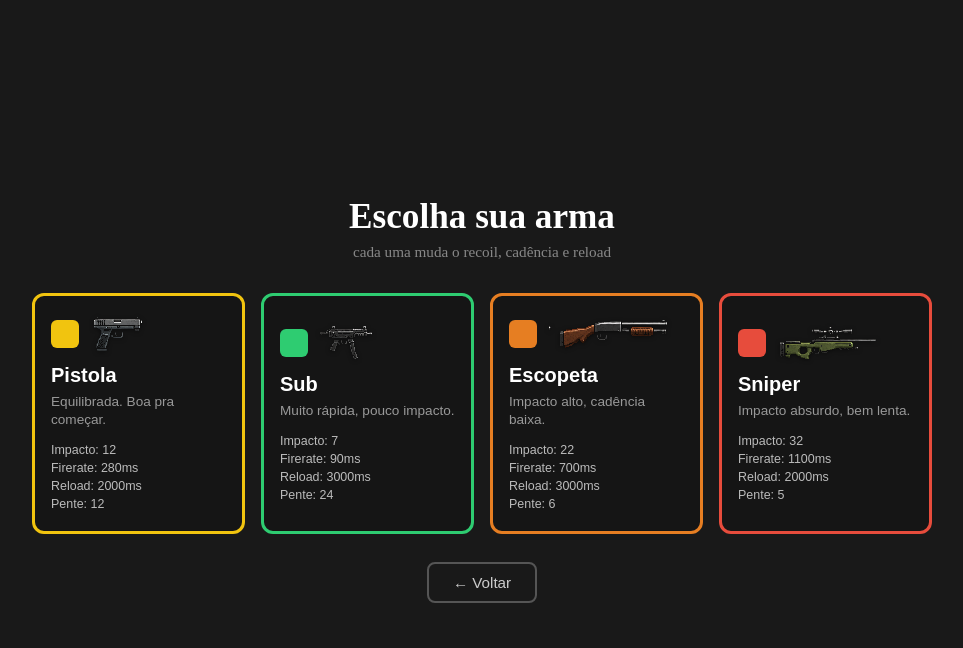
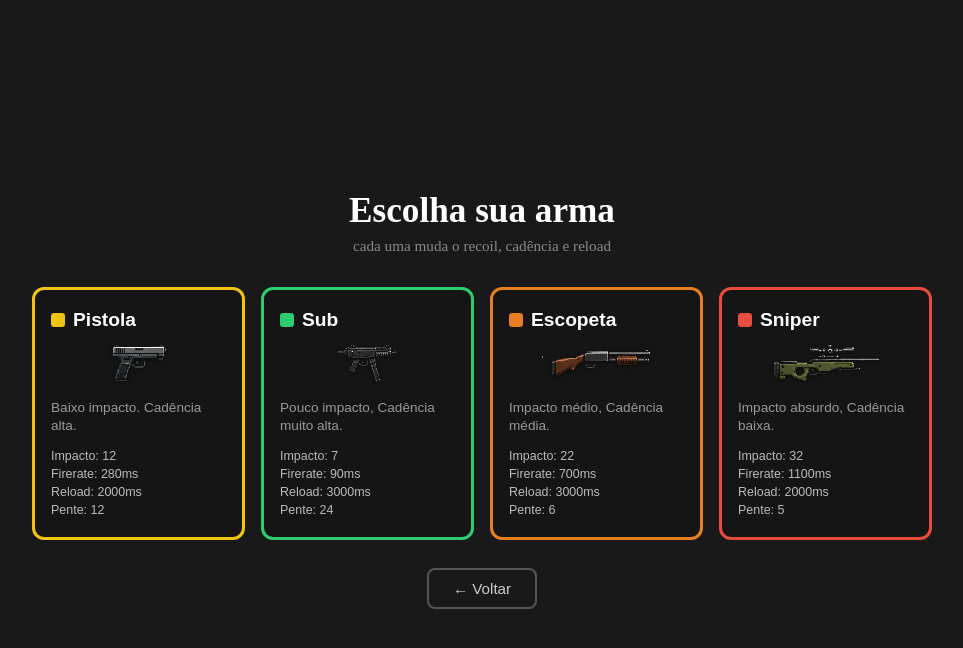
Before and after one commit to 2OttO2/ShootTheThingy, a React (Vite) app: page / in a window 1280 px wide. Both pictures are taken after a click on the button "Iniciar Jogo". Shown: the top 648 px of the page, without its empty margins (158-1121 px from the left). Built offline with nearby package versions, Linux system fonts and the light colour scheme.

Commit message:
pelo toc de quem talvez jogue

```diff
--- a/src/components/WeaponSelect/WeaponSelect.jsx
+++ b/src/components/WeaponSelect/WeaponSelect.jsx
@@ -32,11 +32,15 @@ function WeaponSelect({ onSelect, onBack }) {
               style={{ borderColor: weapon.color }}
               onClick={() => onSelect(weapon.id)}
             >
-              <div className={styles.iconRow}>
-                <div
+              <div className={styles.titleRow}>
+                <span
                   className={styles.icon}
                   style={{ background: weapon.color }}
                 />
+                <h2 className={styles.name}>{weapon.name}</h2>
+              </div>
+
+              <div className={styles.weaponWrap}>
                 <img
                   className={styles.weaponImg}
                   src={WEAPON_IMG[weapon.id]}
@@ -44,7 +48,7 @@ function WeaponSelect({ onSelect, onBack }) {
                   draggable={false}
                 />
               </div>
-              <h2 className={styles.name}>{weapon.name}</h2>
+
               <p className={styles.desc}>{weapon.description}</p>
 
               <div className={styles.stats}>
--- a/src/components/WeaponSelect/WeaponSelect.module.css
+++ b/src/components/WeaponSelect/WeaponSelect.module.css
@@ -55,33 +55,46 @@
   transform: translateY(-1px);
 }
 
-.iconRow {
+/* quadrado + nome — alinhamento óptico fino */
+.titleRow {
   display: flex;
   align-items: center;
-  gap: 12px;
+  gap: 8px;
+  margin-bottom: 10px;
+}
+
+.icon {
+  display: block;
+  width: 14px;
+  height: 14px;
+  border-radius: 3px;
+  flex-shrink: 0;
+}
+
+.name {
+  margin: 0;
+  padding: 0;
+  font-size: 1.2rem;
+  line-height: 1;
+  font-weight: 700;
+}
+
+.weaponWrap {
+  display: flex;
+  justify-content: center;
+  align-items: center;
+  height: 48px;
   margin-bottom: 12px;
 }
 
-.icon {
-  width: 28px;
-  height: 28px;
-  border-radius: 6px;
-  flex-shrink: 0;
-}
-
 .weaponImg {
-  height: 36px;
-  width: auto;
-  max-width: 120px;
+  width: 110px;
+  height: 40px;
   object-fit: contain;
+  object-position: center center;
   image-rendering: pixelated;
   filter: drop-shadow(0 1px 2px rgba(0, 0, 0, 0.5));
   transform: scaleX(-1);
-}
-
-.name {
-  margin: 0 0 6px;
-  font-size: 1.25rem;
 }
 
 .desc {
--- a/src/constants/game.js
+++ b/src/constants/game.js
@@ -28,7 +28,7 @@ export const WEAPONS = {
   pistol: {
     id: "pistol",
     name: "Pistola",
-    description: "Equilibrada. Boa pra começar.",
+    description: "Baixo impacto. Cadência alta.",
     impact: -12,
     firerate: 280,
     reload: 2000,
@@ -38,7 +38,7 @@ export const WEAPONS = {
   sub: {
     id: "sub",
     name: "Sub",
-    description: "Muito rápida, pouco impacto.",
+    description: "Pouco impacto, Cadência muito alta.",
     impact: -7,
     firerate: 90,
     reload: 3000,
@@ -48,7 +48,7 @@ export const WEAPONS = {
   shotgun: {
     id: "shotgun",
     name: "Escopeta",
-    description: "Impacto alto, cadência baixa.",
+    description: "Impacto médio, Cadência média.",
     impact: -22,
     firerate: 700,
     reload: 3000,
@@ -58,7 +58,7 @@ export const WEAPONS = {
   sniper: {
     id: "sniper",
     name: "Sniper",
-    description: "Impacto absurdo, bem lenta.",
+    description: "Impacto absurdo, Cadência baixa.",
     impact: -32,
     firerate: 1100,
     reload: 2000,
```
